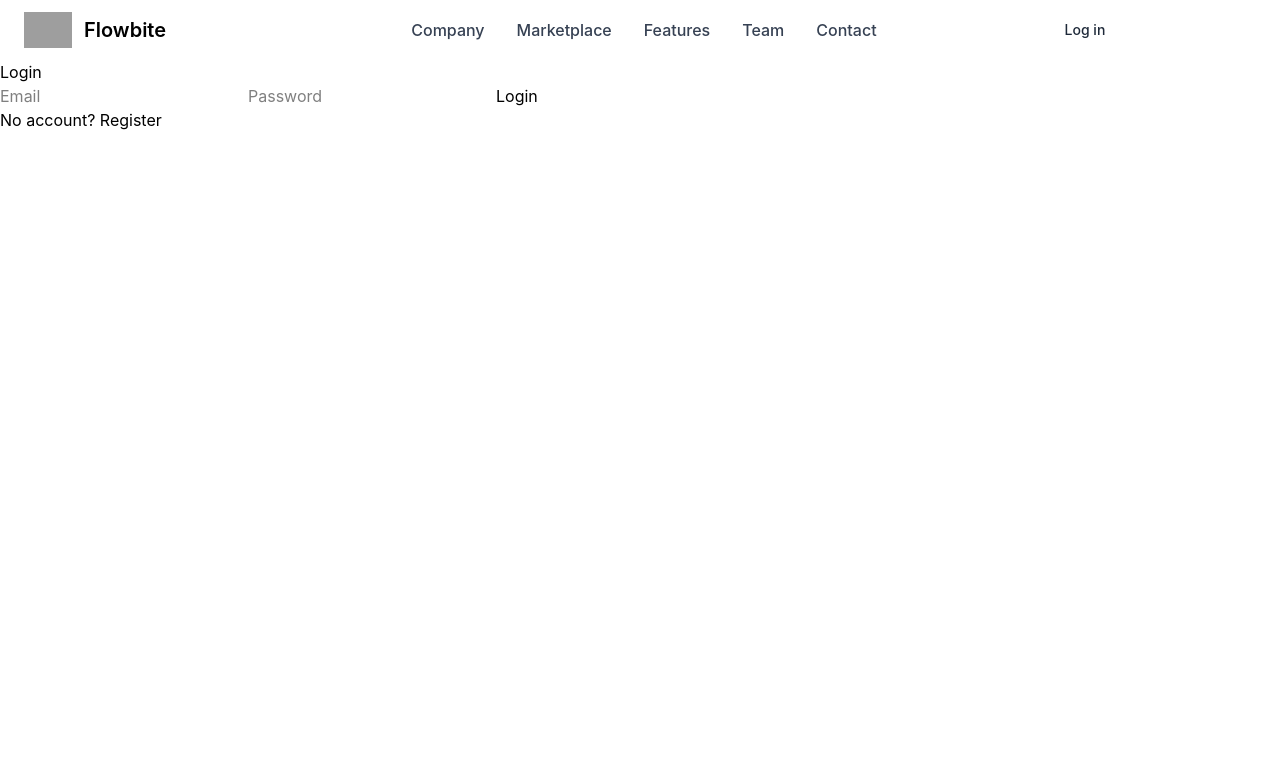
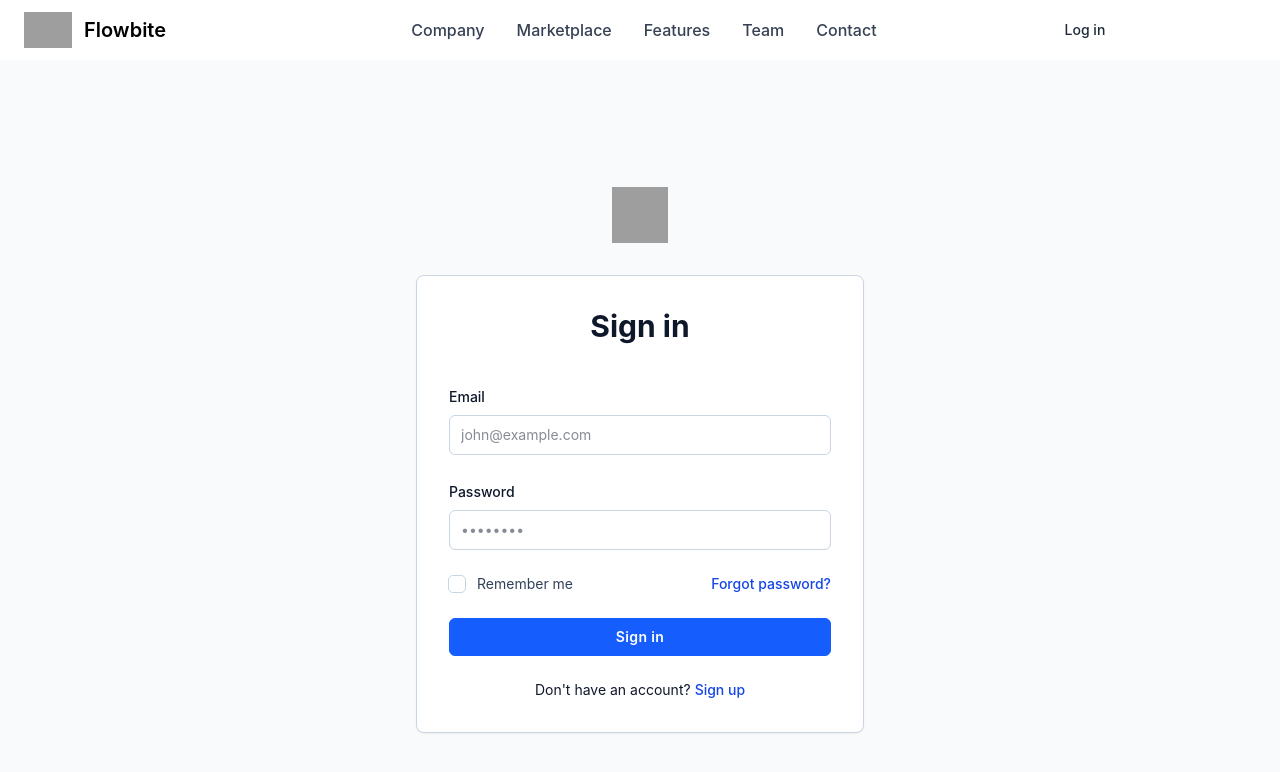
Before and after one commit to johnmartinroque/TraceNode, a React (Vite) app in the folder client/: page /login in a window 1280 px wide. Shown: the top 772 px of the page. Built offline with nearby package versions, Linux system fonts and the light colour scheme; no server answers; grey boxes are pictures that could not be loaded.

Commit message:
added tailwind css to register and login components

```diff
--- a/client/src/screens/Login.jsx
+++ b/client/src/screens/Login.jsx
@@ -1,3 +1,4 @@
+// Login.jsx
 import { useState } from "react";
 import { supabase } from "../lib/supabase";
 import { Link, useNavigate } from "react-router-dom";
@@ -5,6 +6,7 @@
 function Login() {
   const [email, setEmail] = useState("");
   const [password, setPassword] = useState("");
+  const [rememberMe, setRememberMe] = useState(false);
   const navigate = useNavigate();
 
   const handleLogin = async (e) => {
@@ -21,11 +23,10 @@
     }
 
     if (data?.session) {
-      // Store session token
+      if (rememberMe) {
         localStorage.setItem("access_token", data.session.access_token);
         localStorage.setItem("refresh_token", data.session.refresh_token);
 
-      // Store user info
         localStorage.setItem(
           "user",
           JSON.stringify({
@@ -36,41 +37,123 @@
           }),
         );
 
-      // Optional full session backup
         localStorage.setItem("session", JSON.stringify(data.session));
+      }
 
       navigate("/dashboard");
     }
   };
 
   return (
+    <main className="bg-gray-50 px-4 md:px-8 dark:bg-neutral-900">
+      <div className="min-h-screen flex flex-col items-center justify-center">
+        <div className="max-w-md w-full">
+          <Link to="/">
+            <img
+              src="https://readymadeui.com/logo-alt.svg"
+              alt="logo"
+              className="w-14 min-h-14 mb-8 mx-auto block"
+            />
+          </Link>
+
+          <div className="p-6 rounded-lg bg-white border border-slate-300 shadow-xs md:p-8 dark:bg-neutral-800 dark:border-neutral-700">
+            <h1 className="text-slate-900 text-center text-3xl font-bold dark:text-slate-50">
+              Sign in
+            </h1>
+
+            <form className="space-y-6 mt-10" onSubmit={handleLogin}>
               <div>
-      <h2>Login</h2>
-
-      <form onSubmit={handleLogin}>
+                <label className="mb-2 text-slate-900 font-medium text-sm inline-block dark:text-slate-50">
+                  Email
+                </label>
                 <input
                   type="email"
-          placeholder="Email"
+                  placeholder="john@example.com"
+                  required
                   value={email}
                   onChange={(e) => setEmail(e.target.value)}
+                  className="px-3 py-2.5 text-sm text-slate-900 rounded-md bg-white w-full outline-1 -outline-offset-1 outline-slate-300 focus:outline-2 focus:-outline-offset-2 focus:outline-blue-600 dark:text-slate-50 dark:bg-neutral-700 dark:outline-neutral-600"
+                />
+              </div>
+
+              <div>
+                <label className="mb-2 text-slate-900 font-medium text-sm inline-block dark:text-slate-50">
+                  Password
+                </label>
+                <input
+                  type="password"
+                  placeholder="••••••••"
                   required
+                  value={password}
+                  onChange={(e) => setPassword(e.target.value)}
+                  className="px-3 py-2.5 text-sm text-slate-900 rounded-md bg-white w-full outline-1 -outline-offset-1 outline-slate-300 focus:outline-2 focus:-outline-offset-2 focus:outline-blue-600 dark:text-slate-50 dark:bg-neutral-700 dark:outline-neutral-600"
+                />
+              </div>
+
+              <div className="flex items-start flex-wrap gap-2">
+                <label className="flex items-center group cursor-pointer">
+                  <input
+                    type="checkbox"
+                    checked={rememberMe}
+                    onChange={(e) => setRememberMe(e.target.checked)}
+                    className="sr-only"
                   />
 
-        <input
-          type="password"
-          placeholder="Password"
-          value={password}
-          onChange={(e) => setPassword(e.target.value)}
-          required
-        />
+                  <span
+                    className={`flex h-4 w-4 shrink-0 items-center justify-center rounded outline-1
+                    ${
+                      rememberMe
+                        ? "bg-blue-600 outline-blue-600"
+                        : "bg-white outline-slate-300 dark:bg-neutral-700 dark:outline-neutral-600"
+                    }`}
+                  >
+                    <svg
+                      className={`size-3 text-white ${
+                        rememberMe ? "opacity-100" : "opacity-0"
+                      }`}
+                      viewBox="0 0 12 10"
+                      fill="none"
+                      stroke="currentColor"
+                      strokeWidth="2"
+                    >
+                      <path d="M1 5l3 3 7-7" />
+                    </svg>
+                  </span>
 
-        <button type="submit">Login</button>
+                  <span className="ml-3 text-sm text-slate-700 dark:text-slate-300">
+                    Remember me
+                  </span>
+                </label>
+
+                <Link
+                  to="/forgot-password"
+                  className="ml-auto text-sm font-medium text-blue-700 dark:text-blue-500 hover:underline"
+                >
+                  Forgot password?
+                </Link>
+              </div>
+
+              <button
+                type="submit"
+                className="w-full py-2 px-3.5 text-sm rounded-md font-semibold cursor-pointer tracking-wide text-white border border-blue-600 bg-blue-600 hover:bg-blue-700 transition-all"
+              >
+                Sign in
+              </button>
+
+              <div className="text-slate-900 text-sm text-center dark:text-slate-50">
+                Don&apos;t have an account?
+                <Link
+                  to="/register"
+                  className="text-blue-700 hover:underline ml-1 font-medium dark:text-blue-500"
+                >
+                  Sign up
+                </Link>
+              </div>
             </form>
-
-      <p>
-        No account? <Link to="/register">Register</Link>
-      </p>
           </div>
+        </div>
+      </div>
+    </main>
   );
 }
 
--- a/client/src/screens/Register.jsx
+++ b/client/src/screens/Register.jsx
@@ -1,3 +1,4 @@
+// Register.jsx
 import { useState } from "react";
 import { supabase } from "../lib/supabase";
 import { Link, useNavigate } from "react-router-dom";
@@ -24,30 +25,72 @@
   };
 
   return (
+    <main className="bg-gray-50 px-4 md:px-8 dark:bg-neutral-900">
+      <div className="min-h-screen flex flex-col items-center justify-center">
+        <div className="max-w-md w-full">
+          <Link to="/">
+            <img
+              src="https://readymadeui.com/logo-alt.svg"
+              alt="logo"
+              className="w-14 min-h-14 mb-8 mx-auto block"
+            />
+          </Link>
+
+          <div className="p-6 rounded-lg bg-white border border-slate-300 shadow-xs md:p-8 dark:bg-neutral-800 dark:border-neutral-700">
+            <h1 className="text-slate-900 text-center text-3xl font-bold dark:text-slate-50">
+              Sign up
+            </h1>
+
+            <form className="space-y-6 mt-10" onSubmit={handleRegister}>
               <div>
-      <h2>Register</h2>
-      <form onSubmit={handleRegister}>
+                <label className="mb-2 text-slate-900 font-medium text-sm inline-block dark:text-slate-50">
+                  Email
+                </label>
                 <input
                   type="email"
-          placeholder="Email"
+                  placeholder="john@example.com"
+                  required
                   value={email}
                   onChange={(e) => setEmail(e.target.value)}
+                  className="px-3 py-2.5 text-sm text-slate-900 rounded-md bg-white w-full outline-1 -outline-offset-1 outline-slate-300 focus:outline-2 focus:-outline-offset-2 focus:outline-blue-600 dark:text-slate-50 dark:bg-neutral-700 dark:outline-neutral-600"
                 />
+              </div>
 
+              <div>
+                <label className="mb-2 text-slate-900 font-medium text-sm inline-block dark:text-slate-50">
+                  Password
+                </label>
                 <input
                   type="password"
-          placeholder="Password"
+                  placeholder="••••••••"
+                  required
                   value={password}
                   onChange={(e) => setPassword(e.target.value)}
+                  className="px-3 py-2.5 text-sm text-slate-900 rounded-md bg-white w-full outline-1 -outline-offset-1 outline-slate-300 focus:outline-2 focus:-outline-offset-2 focus:outline-blue-600 dark:text-slate-50 dark:bg-neutral-700 dark:outline-neutral-600"
                 />
+              </div>
 
-        <button type="submit">Register</button>
+              <button
+                type="submit"
+                className="w-full py-2 px-3.5 text-sm rounded-md font-semibold cursor-pointer tracking-wide text-white border border-blue-600 bg-blue-600 hover:bg-blue-700 transition-all"
+              >
+                Sign up
+              </button>
+
+              <div className="text-slate-900 text-sm text-center dark:text-slate-50">
+                Already have an account?
+                <Link
+                  to="/login"
+                  className="text-blue-700 hover:underline ml-1 font-medium dark:text-blue-500"
+                >
+                  Sign in
+                </Link>
+              </div>
             </form>
-
-      <p>
-        Already have an account? <Link to="/login">Login</Link>
-      </p>
           </div>
+        </div>
+      </div>
+    </main>
   );
 }
 
```
Lines whose indentation alone changed are shown as unchanged.
